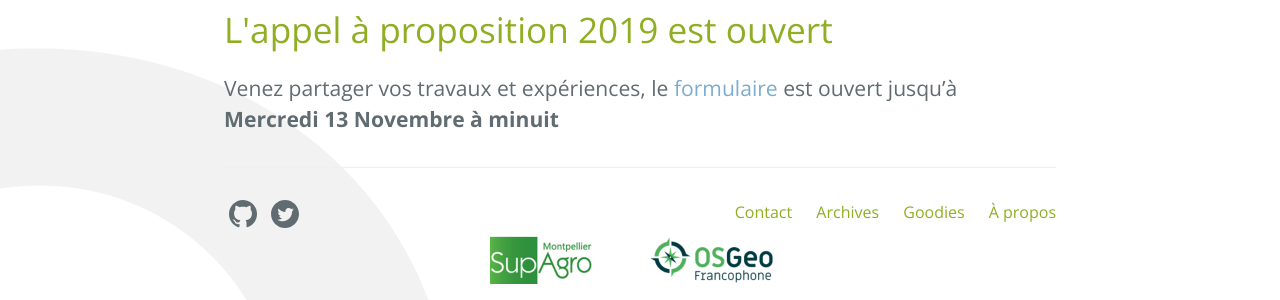
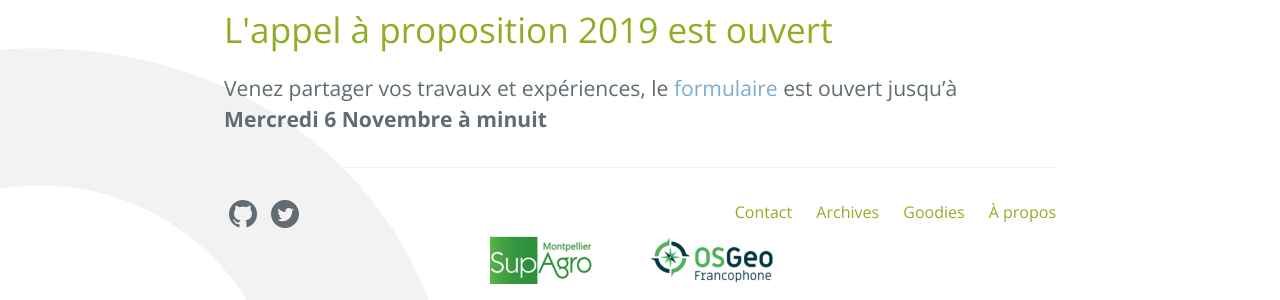
Before and after one commit to OSGeo-fr/QGIS-conf-fr-website, a Jekyll site: the page built from _posts/2019-10-01-appels_a_propositions.md, in a window 1280 px wide. Shown: the part 440-740 px from the top of the page. Built offline with Jekyll 4.4.1, drawn with Linux system fonts in a browser that asks for light colours.

Commit message:
fixes appel à présentations

```diff
--- a/_posts/2019-10-01-appels_a_propositions.md
+++ b/_posts/2019-10-01-appels_a_propositions.md
@@ -4,4 +4,4 @@ title: "L'appel à proposition 2019 est ouvert"
 published: true
 ---
 
-<span style="font-size:larger;">Venez partager vos travaux et expériences, le [formulaire](/presentation.html) est ouvert jusqu'à **Mercredi 13 Novembre à minuit**</span>
+<span style="font-size:larger;">Venez partager vos travaux et expériences, le [formulaire](/presentation.html) est ouvert jusqu'à **Mercredi 6 Novembre à minuit**</span>
```
Also changed, not shown: z20_programme.md (+1 -1 lines).
